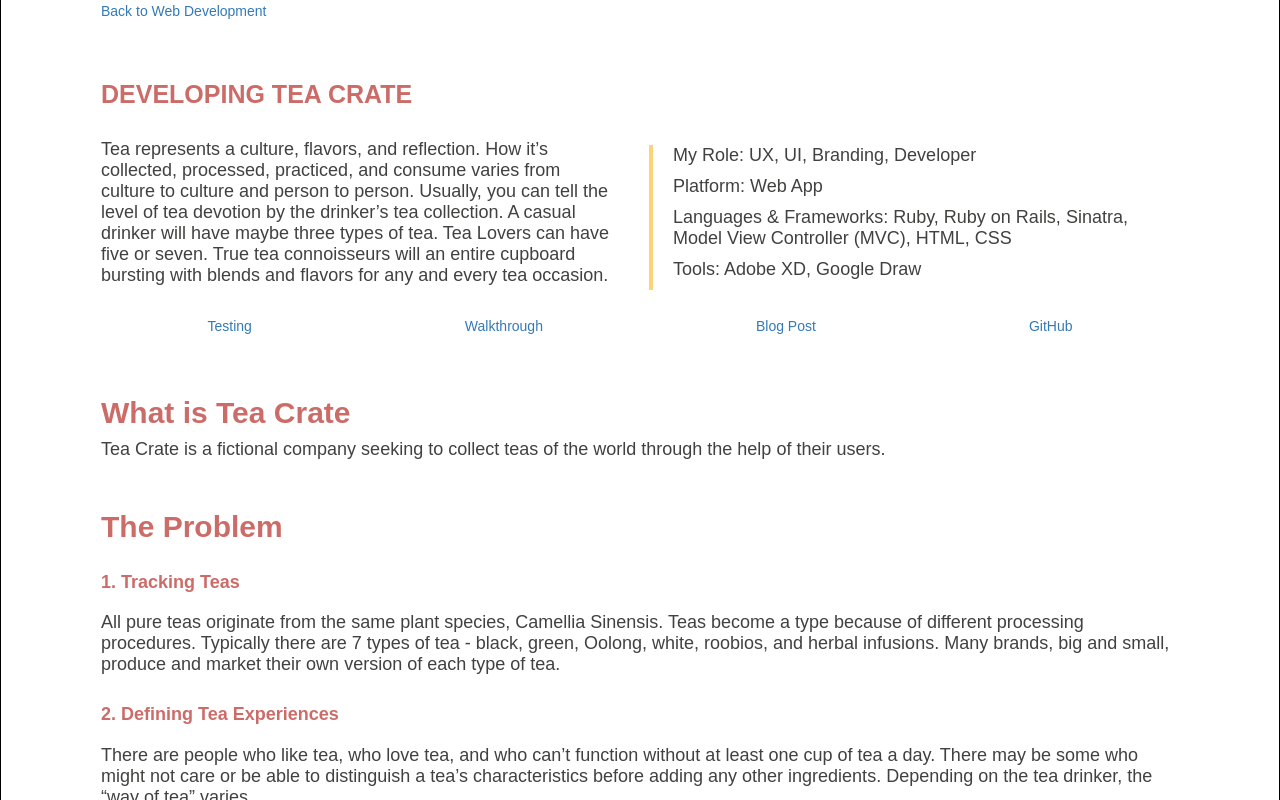
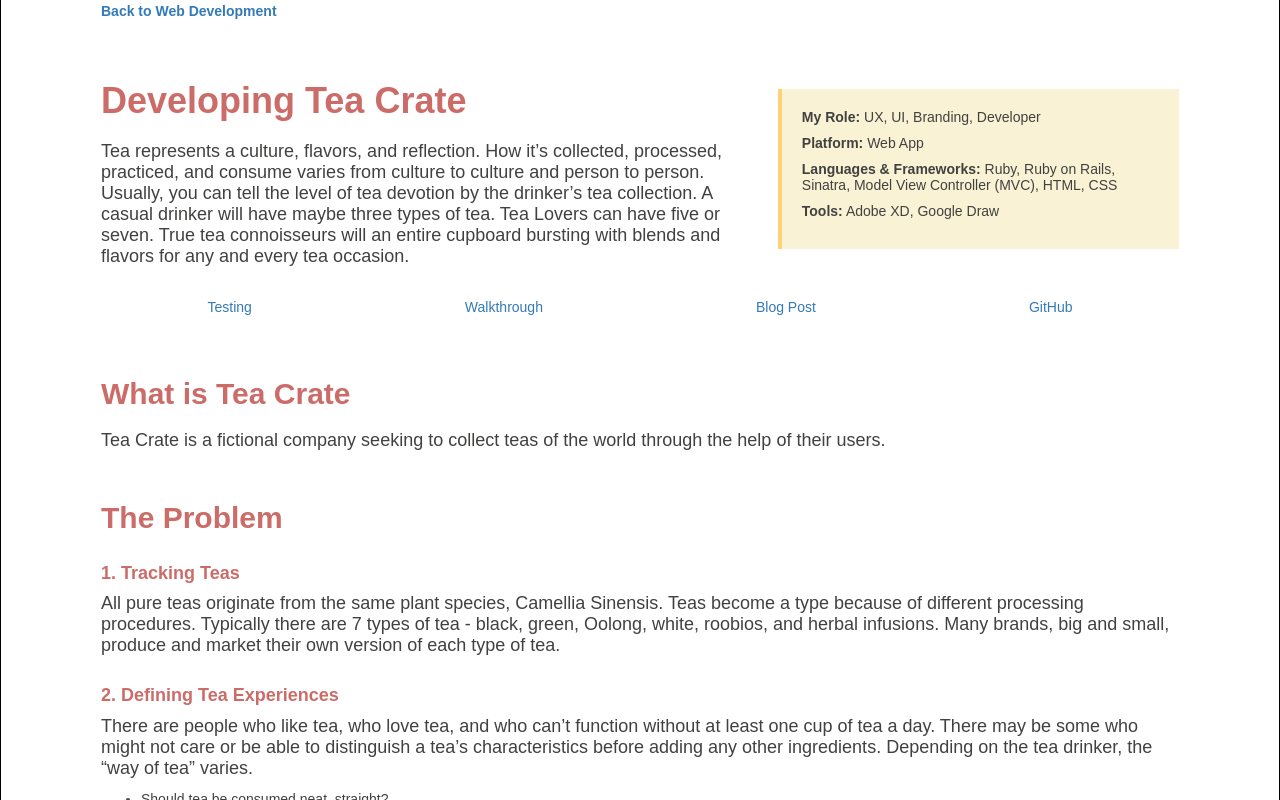
Before and after one commit to christinetran825/tofukid-website, a React (Create React App) app: page /work/web-dev/teacrate in a window 1280 px wide. Shown: the part 560-1360 px from the top of the page. Built offline with nearby package versions, Linux system fonts and the light colour scheme; a web font is replaced by a local one.

Commit message:
restructured html; changed styles for responsiveness; cleaned up file

```diff
--- a/src/App.css
+++ b/src/App.css
@@ -45,6 +45,10 @@ body {
 p {
   font-size: 18px;
   line-height: normal;
+}
+
+span {
+  font-weight: bold;
 }
 
 .wrapper {
@@ -220,7 +224,6 @@ main {
   display: grid;
   grid-gap: 100px;
   column-gap: 100px;
-  /* grid-template-columns: 400px 1fr; */
   grid-template-columns: repeat(auto-fit, minmax(400px, 1fr));
   align-items: center;
 }
@@ -341,7 +344,7 @@ main {
   color: var(--main-text);
 }
 
-.about h2, .latest-projects h2, .webapp h1 {
+.about h2, .latest-projects h2 {
   display: grid;
   grid-column: 1 / -1;
   grid-template-columns: 1fr auto 1fr;
@@ -365,7 +368,6 @@ main {
 /* ==========================================================================
    WebApps Styles
    ========================================================================== */
-
 
 .webapps {
   display: grid;
@@ -411,66 +413,87 @@ main {
   background-position: left;
 }
 
-.webapp {
+.webapps section {
   display: grid;
-  grid-gap: 20px;
-  grid-template-areas:
-    "title title title"
-    "summary summary specs"
-    "links links links"
 }
 
-
-
-/* .webapps li {
-  list-style: none;
+.intro,
+.details {
+  grid-gap: 20px;
+  column-gap: 50px;
+  grid-template-columns: repeat(10, 1fr);
 }
 
-.webapps li a {
-  text-decoration: none;
-} */
+article {
+  display: grid;
+  grid-gap: 10px;
+}
+
+/* intro */
+.summary {
+  align-self: center;
+  grid-column: span 6;
+  order: 1;
+}
 
 .specs {
   border-left: 4px solid var(--goldenrod);
+  background: var(--antique-white);
   align-self: center;
-  grid-area: specs;
-  padding-left: 20px;
+  padding: 20px;
+  grid-column: span 4;
+  order: 2;
 }
 
-.specs ul {
-  list-style: none;
+.specs p {
+  font-size: 1em;
 }
 
 .project-links {
-  grid-area: links;
   display: flex;
   justify-content: space-around;
+  grid-column: 1 / -1;
+  order: 3;
 }
 
-
-.details,
+/* details */
+.goals,
 .problem,
 .solution {
-  display: grid;
+  grid-column: span 6;
 }
 
-
-.details {
-  grid-gap: 20px;
+.goals {
+  order: 1;
 }
 
-.problem,
-.solution {
-  grid-gap: 10px;
+.problem {
+  order: 2;
 }
 
+.solution {
+  order: 3;
+}
+
+/* design process */
 #sitemap.visuals img {
   width: 50%;
 }
+
 /* ==========================================================================
    BREAKPOINT Styles
    ========================================================================== */
 
+@media (max-width: 1300px) {
+ /* .project {
+   padding: 10px;
+ } */
+ .goals,
+ .problem,
+ .solution {
+   grid-column: span 10;
+ }
+}
 
 @media (max-width: 1100px) {
   .menu {
@@ -531,15 +554,7 @@ main {
   }
 
 }
-
-@media (max-width: 1250px) {
-  .project {
-    padding: 10px;
-  }
-}
- */
-
-
+*/
 
 @media (max-width: 900px) {
   .nav-tabs {
@@ -549,6 +564,7 @@ main {
   .nav-tabs li {
     margin-right: auto;
   }
+
 }
 
 @media (max-width: 800px) {
@@ -556,5 +572,4 @@ main {
   /* .wrapper {
     padding: 0;
   } */
-
 }
--- a/src/components/WebApps/Artphilia.js
+++ b/src/components/WebApps/Artphilia.js
@@ -11,53 +11,49 @@ class Artphilia extends Component {
           </div>
         </div>
 
-        <div classname="breadcrumbs">
+        <div className="breadcrumbs">
           <span><Link to="/work">Back to Web Development</Link></span>
         </div>
 
-        <section className="webapp">
-          <div className="summary">
-            <h1>Developing Artphilia</h1>
-            <div className="specs">
-              <ul>
-                <li>My Role: UX, UI, Branding, Developer</li>
-                <li>Platform: Web App</li>
-                <li>Languages & Frameworks: Ruby, Ruby on Rails, HTML, CSS, jQuery, Javascript</li>
-                <li>Tools: Adobe XD, Google Draw</li>
-              </ul>
-            </div>
+        <section className="intro">
+          <div className="specs">
+            <p><span>My Role:</span> UX, UI, Branding, Developer</p>
+            <p><span>Platform:</span> Web App</p>
+            <p><span>Languages & Frameworks:</span> Ruby, Ruby on Rails, HTML, CSS, jQuery, Javascript</p>
+            <p><span>Tools:</span> Adobe XD, Google Draw</p>
+          </div>
+          <article className="summary">
+            <h1 className="title">Developing Artphilia</h1>
             <p>Art can be found just about anywhere. Most art we, as a society, come across are through museums and art galleries. Though, not many artists are found in such places, many can be found at art fairs, convention centers, animations, and social media (like Instagram). As Artists continue to make and share their work, it’s hard to keep track of the ones we come across and like. I thought it’ll be a fun idea to build an app collecting artists (non-musicians) that we find and like; sort of like a rolodex. Users can also record artwork they like, own, or wish to own.</p>
             <p>Built as one of my Flatiron School projects, my primary goal was to develop an application. At the time, I managed the build with an app flow. As such, the app can be tested and reviewed at:</p>
-              <ul>
-                <li>
-                  <Link to="https://artphilia.herokuapp.com/" target="_blank">Testing</Link>
-                </li>
-                <li>
-                  <Link to="https://youtu.be/LW-DTvgwrGs" target="_blank">Walkthrough</Link></li>
-                <li>
-                  <Link to="https://medium.com/@christine_tran/portfolio-project-3-ruby-on-rails-artphilia-79f3e06cfdf2" target="_blank">Blog Post - Part 1</Link></li>
-                <li>
-                  <Link to="https://medium.com/@christine_tran/portfolio-project-4-ruby-on-rails-javascript-artphilia-c25a873dc5a" target="_blank">Blog Post - Part 2</Link></li>
-                <li>
-                  <Link to="https://github.com/christinetran825/Artphilia" target="_blank">GitHub</Link></li>
-              </ul>
+          </article>
+          <div className="project-links">
+            <Link to="https://artphilia.herokuapp.com/" target="_blank">Testing</Link>
+
+            <Link to="https://youtu.be/LW-DTvgwrGs" target="_blank">Walkthrough</Link>
+
+            <Link to="https://medium.com/@christine_tran/portfolio-project-3-ruby-on-rails-artphilia-79f3e06cfdf2" target="_blank">Blog Post - Part 1</Link>
+
+            <Link to="https://medium.com/@christine_tran/portfolio-project-4-ruby-on-rails-javascript-artphilia-c25a873dc5a" target="_blank">Blog Post - Part 2</Link>
+
+            <Link to="https://github.com/christinetran825/Artphilia" target="_blank">GitHub</Link>
           </div>
         </section>
 
         <section className="details">
-          <div className="goals">
+          <article className="goals">
             <h2>What is Artphilia</h2>
             <p>Artphilia is a fictional company seeking to share independent artists we like, their work, and their story.</p>
-          </div>
-          <div className="problem">
+          </article>
+          <article className="problem">
             <h2>The Problem</h2>
             <h4>1. What kind of artists are we limiting this to?</h4>
             <p>There are many artists creating wonderful works of art. Many aren’t seen in museums or galleries. Most can be found at art fairs, convention events, or on social media like Instagram.</p>
-          </div>
-          <div className="solution">
+          </article>
+          <article className="solution">
             <h2>The Solution</h2>
             <p>Design an app allowing users to input an artist’s name, website/portfolio link, where they were discovered, rating, and notes. With the artist recorded, allow users to upload an image of the artwork they like, own, or wish to own.</p>
-          </div>
+          </article>
         </section>
 
         <section className="design-process">
--- a/src/components/WebApps/SeedPicker.js
+++ b/src/components/WebApps/SeedPicker.js
@@ -11,41 +11,43 @@ class SeedPicker extends Component {
           </div>
         </div>
 
-        <div classname="breadcrumbs">
+        <div className="breadcrumbs">
           <span><Link to="/work">Back to Web Development</Link></span>
         </div>
 
-        <section className="webapp">
-          <div className="summary">
-            <h1>Developing Seed Picker</h1>
+        <section className="intro">
           <div className="specs">
-              <ul>
-                <li>My Role: Developer</li>
-                <li>Platform: CLI Gem</li>
-                <li>Languages & Frameworks: Ruby, CLI, Nokogiri</li>
-                <li>Tools: CLI</li>
-              </ul>
+            <p><span>My Role:</span> Developer</p>
+            <p><span>Platform:</span> CLI Gem</p>
+            <p><span>Languages & Frameworks:</span> Ruby, CLI, Nokogiri</p>
+            <p><span>Tools:</span> CLI</p>
           </div>
+          <article className="summary">
+            <h1 className="title">Developing Seed Picker</h1>
             <p>When I first learned how to code, I started with the basics - HTML and CSS. I wasn’t aware of any language beyond those two. And so, I made it a goal to learn new languages and functionalities of web design. This eventually lead me towards a Full-Stack program with Flatiron.</p>
             <p>Built as one of my Flatiron School projects, my primary goal was to develop a Ruby Gem. The gem provides a Command Line Interface (CLI) to an external data source through the use of Nokogiri. The CLI is composed entirely as an Object Oriented Ruby application. We’re essentially stripping the entire external data source down to its data. No imagery, no color, no styles. Just simple text and numbers. And Nokogiri was perfect for this job.</p>
             <p>The app can be tested and reviewed at:</p>
-              <ul>
-                <li>
-                  <Link to="https://youtu.be/LW-DTvgwrGs" target="_blank">Walkthrough</Link></li>
-                <li>
-                  <Link to="https://medium.com/@christinetran_81275/portfolio-project-1-cli-gem-seedpicker-d3619c62d01f" target="_blank">Blog Post</Link></li>
-                <li>
-                  <Link to="https://github.com/christinetran825/Artphilia" target="_blank">GitHub </Link></li>
-              </ul>
+          </article>
+          <div className="project-links">
+            <Link to="https://youtu.be/LW-DTvgwrGs" target="_blank">Walkthrough</Link>
+
+            <Link to="https://medium.com/@christinetran_81275/portfolio-project-1-cli-gem-seedpicker-d3619c62d01f" target="_blank">Blog Post</Link>
+
+            <Link to="https://github.com/christinetran825/Artphilia" target="_blank">GitHub </Link>
+          </div>
+        </section>
 
         <section className="details">
-              <div className="problem">
-                <h2>The Problem</h2>
+          <article className="problem">
+            <h2 className="title">The Problem</h2>
+            <div>
               <h4>1. Lack of Cohesive HTML Structure</h4>
               <p>The external data source I chose was <Link to="https://www.rareseeds.com/" target="_blank">Baker Creek Heirloom Seeds Rare Seeds</Link>. I thought a seed catalogue would be a great way to play with data and learn Object Oriented Ruby. The website's HTML structure wasn't cohesive. Some web pages should've had a templatized design as they followed a patterned.</p>
             </div>
-              <div className="solution">
-                <h2>The Solution</h2>
+          </article>
+          <article className="solution">
+            <h2 className="title">The Solution</h2>
+            <article>
               <h4>1. Determine Patterns</h4>
               <p>With the gem, I chose to include only the company’s vegetable seeds catalogue due to time. To prepare the gem, I first reviewed the catalogues’ site mapping to determine patterns. I was seeking patterns in how a user can click on a parent seed and find the seed they’re looking for, with its details and price.</p>
               <p>From inspecting the web pages, I’ve noted two user journey design patterns. See below for details and the User Journey visuals.</p>
@@ -55,7 +57,8 @@ class SeedPicker extends Component {
 
               <h4>2. Review HTML & CSS Structure and Patterns</h4>
               <p>Pattern A worked for most of the parent seeds. Due to that, I had to accommodate a specific Nokogiri scrape for the seeds affected by Pattern B. See visual to see how I determined the pattern.</p>
-              </div>
+            </article>
+          </article>
         </section>
 
         <section className="design-process">
@@ -84,9 +87,6 @@ class SeedPicker extends Component {
           <h4>Pattern B</h4>
           <embed src="../../videos/seed-picker-cli-pattern-b.mp4" autostart="false" height="500" width="500" />
         </section>
-
-          </div>
-        </section>
       </div>
     )
   }
--- a/src/components/WebApps/SelfCare.js
+++ b/src/components/WebApps/SelfCare.js
@@ -11,47 +11,41 @@ class SelfCare extends Component {
           </div>
         </div>
 
-        <div classname="breadcrumbs">
+        <div className="breadcrumbs">
           <span><Link to="/work">Back to Web Development</Link></span>
         </div>
 
-        <section className="webapp">
-          <div className="summary">
-            <h1>Developing SelfCare</h1>
+        <section className="intro">
           <div className="specs">
-              <ul>
-                <li>My Role: UX, UI, Branding, Developer</li>
-                <li>Platform: Web App</li>
-                <li>Languages & Frameworks: Ruby, Ruby on Rails, HTML, CSS, React, Redux, ES6</li>
-                <li>Tools: Adobe XD, Google Draw</li>
-              </ul>
+            <p><span>My Role:</span>>My Role: UX, UI, Branding, Developer</p>
+            <p><span>Platform:</span> Web App</p>
+            <p><span>Languages & Frameworks:</span> Ruby, Ruby on Rails, HTML, CSS, React, Redux, ES6</p>
+            <p><span>Tools:</span> Adobe XD, Google Draw</p>
           </div>
-            <div>
+          <article className="summary">
+            <h1 className="title">Developing SelfCare</h1>
             <p>I was inspired by HelloClue. The app tracks a female’s monthly menstrual cycle and fertility accuracy by entering data about one’s period, mood, sexual activity, and personal notes. The app is more than an app, it serves as a technology company with a platform educating society about women’s health, menstrual cycles, data analysis, and research.</p>
             <p>For the past year, I’ve been playing with the idea of building a mental health app. There are many health tracking apps out in the world, but certain features weren’t included or if it did, it played a minor role. From my perspective, health tracking apps do help some user manage their physical health. Though, I wanted to create something that would help manage mental health instead, where users can track possible trigger points. The app could be something like HelloClue, creating a platform to bring awareness and education to mental health and provide resources like coping strategies.</p>
             <p>Built as my final Flatiron School project, my primary goal was to develop the application. SelfCare is an app I’m putting a lot of energy and thought into. It’s a work in progress and as such, the app can be tested and reviewed at:</p>
-                <ul>
-                  <li>
+          </article>
+          <div className="project-links">
             <Link to="selfcare.application.heroku.com" target="_blank">Testing</Link>
-                  </li>
-                  <li>
-                    <Link to="https://youtu.be/6Py4HcsAqNQ" target="_blank">Walkthrough</Link></li>
-                  <li>
-                    <Link to="https://medium.com/@christine_tran/portfolio-project-5-react-redux-rails-api-selfcare-42aa58311d3f" target="_blank">Blog Post</Link></li>
-                  <li>
-                    <Link to="https://github.com/christinetran825/SelfCare-C" target="_blank">GitHub</Link></li>
-                </ul>
-              </div>
+
+            <Link to="https://youtu.be/6Py4HcsAqNQ" target="_blank">Walkthrough</Link>
+
+            <Link to="https://medium.com/@christine_tran/portfolio-project-5-react-redux-rails-api-selfcare-42aa58311d3f" target="_blank">Blog Post</Link>
+
+            <Link to="https://github.com/christinetran825/SelfCare-C" target="_blank">GitHub</Link>
           </div>
         </section>
 
         <section className="details">
-          <div className="goals">
-            <h2>What is SelfCare</h2>
+          <article className="goals">
+            <h2 className="title">What is SelfCare</h2>
             <p>SelfCare is a fictional company seeking to understand mental health through user data entry. What are the patterns can we find through users daily habits that might affect symptoms.</p>
-          </div>
-          <div className="problem">
-            <h2>The Problem</h2>
+          </article>
+          <article className="problem">
+            <h2 className="title">The Problem</h2>
             <h4>1. How can we make the app data entry simple, friendly, and most importantly not overwhelming?</h4>
             <p>Those affected with mental health can struggle with simple things like getting out of bed. The app should allow users to input their data with a simple click or tap. I thought maybe setting up a calendar like structure with a box denoting each symptom that can be clicked or tapped if the user completed that task.</p>
 
@@ -60,11 +54,11 @@ class SelfCare extends Component {
 
             <h4>3. How can we implement an organization system?</h4>
             <p>Organizing paperwork can be an issue for many people with or without being affected by mental health. In terms of health, there are those who seek more than one physicians or have had changes in medical insurances. I thought it would be helpful to allow users record their past and present medical providers, insurances, and medications. It can help medical professionals determine the best care and alternatives if a user chooses to share their information.</p>
-          </div>
-          <div className="solution">
-            <h2>The Solution</h2>
+          </article>
+          <article className="solution">
+            <h2 className="title">The Solution</h2>
             <p>Build a mobile health app for users to track their daily habits for a symptom management system with a backend API to load data via Redux to a React based app. </p>
-          </div>
+          </article>
         </section>
 
         <section className="design-process">
--- a/src/components/WebApps/TeaCrate.js
+++ b/src/components/WebApps/TeaCrate.js
@@ -11,21 +11,21 @@ class TeaCrate extends Component {
           </div>
         </div>
 
-        <div classname="breadcrumbs">
+        <div className="breadcrumbs">
           <span><Link to="/work">Back to Web Development</Link></span>
         </div>
 
-        <section className="webapp">
-          <h1>Developing Tea Crate</h1>
+        <section className="intro">
           <div className="specs">
-            <p>My Role: UX, UI, Branding, Developer</p>
-            <p>Platform: Web App</p>
-            <p>Languages & Frameworks: Ruby, Ruby on Rails, Sinatra, Model View Controller (MVC), HTML, CSS</p>
-            <p>Tools: Adobe XD, Google Draw</p>
+            <p><span>My Role:</span> UX, UI, Branding, Developer</p>
+            <p><span>Platform:</span> Web App</p>
+            <p><span>Languages & Frameworks:</span> Ruby, Ruby on Rails, Sinatra, Model View Controller (MVC), HTML, CSS</p>
+            <p><span>Tools:</span> Adobe XD, Google Draw</p>
           </div>
-          <div className="summary">
+          <article className="summary">
+            <h1 className="title">Developing Tea Crate</h1>
             <p>Tea represents a culture, flavors, and reflection. How it’s collected, processed, practiced, and consume varies from culture to culture and person to person. Usually, you can tell the level of tea devotion by the drinker’s tea collection. A casual drinker will have maybe three types of tea. Tea Lovers can have five or seven. True tea connoisseurs will an entire cupboard bursting with blends and flavors for any and every tea occasion.</p>
-          </div>
+          </article>
           <div className="project-links">
             <Link to="https://tea-crate.herokuapp.com/" target="_blank">Testing</Link>
 
@@ -38,15 +38,17 @@ class TeaCrate extends Component {
         </section>
 
         <section className="details">
-          <div className="goals">
-            <h2>What is Tea Crate</h2>
+          <article className="goals">
+            <h2 className="title">What is Tea Crate</h2>
             <p>Tea Crate is a fictional company seeking to collect teas of the world through the help of their users.</p>
-          </div>
-          <div className="problem">
-            <h2>The Problem</h2>
+          </article>
+          <article className="problem">
+            <h2 className="title">The Problem</h2>
+            <div>
               <h4>1. Tracking Teas</h4>
               <p>All pure teas originate from the same plant species, Camellia Sinensis. Teas become a type because of different processing procedures. Typically there are 7 types of tea - black, green, Oolong, white, roobios, and herbal infusions. Many brands, big and small, produce and market their own version of each type of tea.</p>
-
+            </div>
+            <div>
               <h4>2. Defining Tea Experiences</h4>
               <p>There are people who like tea, who love tea, and who can’t function without at least one cup of tea a day. There may be some who might not care or be able to distinguish a tea’s characteristics before adding any other ingredients. Depending on the tea drinker, the “way of tea” varies.</p>
               <ul>
@@ -56,10 +58,11 @@ class TeaCrate extends Component {
                 <li>Should the tea be brewed at the exact duration for the perfect flavor?</li>
               </ul>
             </div>
-          <div className="solution">
-            <h2>The Solution</h2>
+          </article>
+          <article className="solution">
+            <h2 className="title">The Solution</h2>
             <p>Design an app allowing users to input the brand name, tea name, and tea type to the tea they’ve tried. They can include the way they brewed and consumed their tea to record their version of the perfect tea. Tea crate can collect the various teas experienced by their users while their users can keep track of how they had their best cup of tea?</p>
-          </div>
+          </article>
         </section>
 
         <section className="design-process">
@@ -78,7 +81,7 @@ class TeaCrate extends Component {
           </div>
 
           <h2>Prototypes</h2>
-          <div id="prototypes" class="visuals">
+          <div id="prototypes" className="visuals">
             <img className="wireframes" src="../../images/web-dev/tea-crate/prototypes/landing-page-high.jpg" alt="tea-crate-landing-page"/>
             <img className="wireframes" src="../../images/web-dev/tea-crate/prototypes/my-tea-crate.jpg" alt="tea-crate-tea-list"/>
             <img className="wireframes" src="../../images/web-dev/tea-crate/prototypes/tea-resources-web-pages.jpg" alt="tea-crate-tea-resources-web-pages"/>
```
Lines whose indentation alone changed are shown as unchanged.
